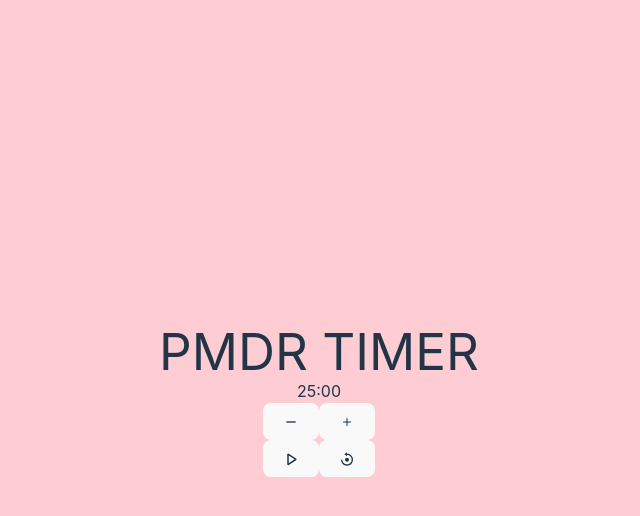
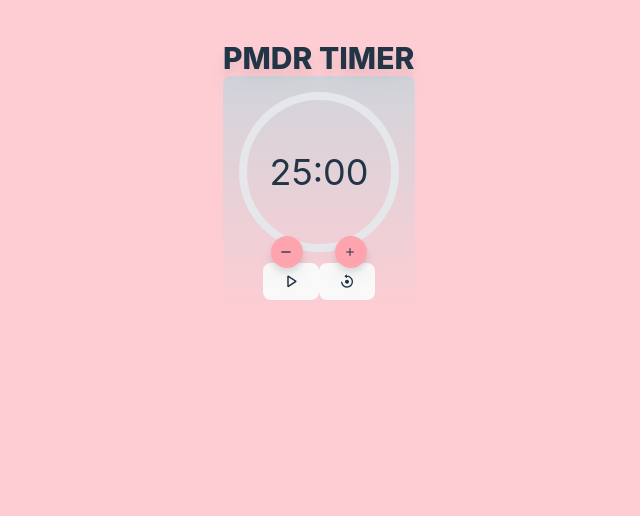
Before and after one commit to becodeorg/hamilton-7-react-project-lilouMazzarisi, a React (Vite) app in the folder pomodoro-timer/: page / in a window 1280 px wide. Shown: the top 516 px of the page, without its empty margins (321-961 px from the left). Built offline with nearby package versions, Linux system fonts and the light colour scheme.

Commit message:
adding style

```diff
--- a/pomodoro-timer/index.html
+++ b/pomodoro-timer/index.html
@@ -8,7 +8,7 @@
   <title>Vite + React</title>
 </head>
 
-<body class="bg-rose-200">
+<body class="bg-rose-200 items-start justify-center">
   <div id="root"></div>
   <script type="module" src="/src/main.jsx"></script>
 </body>
--- a/pomodoro-timer/src/App.css
+++ /dev/null
@@ -1,41 +0,0 @@
-#root {
-  max-width: 1280px;
-  margin: 0 auto;
-  padding: 2rem;
-  text-align: center;
-}
-
-.logo {
-  height: 6em;
-  padding: 1.5em;
-  will-change: filter;
-}
-.logo:hover {
-  filter: drop-shadow(0 0 2em #646cffaa);
-}
-.logo.react:hover {
-  filter: drop-shadow(0 0 2em #61dafbaa);
-}
-
-@keyframes logo-spin {
-  from {
-    transform: rotate(0deg);
-  }
-  to {
-    transform: rotate(360deg);
-  }
-}
-
-@media (prefers-reduced-motion: no-preference) {
-  a:nth-of-type(2) .logo {
-    animation: logo-spin infinite 20s linear;
-  }
-}
-
-.card {
-  padding: 2em;
-}
-
-.read-the-docs {
-  color: #888;
-}
--- a/pomodoro-timer/src/App.jsx
+++ b/pomodoro-timer/src/App.jsx
@@ -1,7 +1,7 @@
 import Timer from "./components/Timer"
 import Buttons from "./components/Buttons"
 import Modal from "./components/Modal"
-import "./App.css";
+import "./index.css";
 
 import React, { useState, useEffect } from 'react';
 
@@ -32,10 +32,8 @@ function App() {
   }, [start, timer]);
 
   const reset = () => {
-    if (!start) {
-      setTimer(25 * 60);
-      setStart(start);
-    }
+    setTimer(25 * 60);
+    setStart(false);
   }
 
   const add = () => {
@@ -49,11 +47,13 @@ function App() {
   }
 
   return (
-    <div className="App">
-      <h1>PMDR TIMER</h1>
-      <Timer timer={timer} substract={substract} add={add} />
-      <Buttons start={start} toggle={toggle} reset={reset} />
-      {show && <Modal setShow={setShow} reset={reset} timer={timer} />}
+    <div className="App p-10">
+      <h1 className="text-3xl font-extrabold drop-shadow-xl">PMDR TIMER</h1>
+      <div className="flex flex-col items-center justify-between bg-gradient-to-b from-gray-300 to-transparent rounded-lg p-4 h-60">
+        <Timer timer={timer} substract={substract} add={add} />
+        <Buttons start={start} toggle={toggle} reset={reset} />
+        {show && <Modal setShow={setShow} reset={reset} timer={timer} />}
+      </div>
     </div >
   )
 }
--- a/pomodoro-timer/src/components/Modal.jsx
+++ b/pomodoro-timer/src/components/Modal.jsx
@@ -2,7 +2,7 @@ const Modal = ({ timer, show, setShow, reset }) => {
     return (
         <div>
             <h3>Break Time!</h3>
-            <button
+            <button className="basicBtn"
                 onClick={() => { setShow(show) }}
             >
                 Close
--- a/pomodoro-timer/src/components/Timer.jsx
+++ b/pomodoro-timer/src/components/Timer.jsx
@@ -13,24 +13,26 @@ const Timer = ({ timer, add, substract }) => {
         )
     }
     return (
-        <div>
-            <div className='timer'>
-                <span>
+        <div className='flex flex-col items-center justify-center gap-5 relative'>
+
+            <div className='timer border-8 rounded-full w-40 h-40 flex items-center justify-center'>
+                <span className='text-4xl '>
                     {timeFormat(timer)}
                 </span>
             </div>
+            <div className='flex justify-between absolute w-3/5 top-36'>
                 <button
-                className='btnMinus'
+                    className='btnMinus basicBtn '
                     onClick={substract}
                 >
                     <BiMinus />
                 </button>
                 <button
-                className='btnPlus'
+                    className='btnPlus basicBtn'
                     onClick={add}>
                     <BsPlus />
                 </button>
-
+            </div>
         </div>
     )
 }
--- a/pomodoro-timer/src/index.css
+++ b/pomodoro-timer/src/index.css
@@ -63,6 +63,10 @@ button:focus-visible {
   outline: 4px auto -webkit-focus-ring-color;
 }
 
+.basicBtn {
+  @apply rounded-full w-8 h-8 p-1.5 bg-rose-300 drop-shadow-lg;
+}
+
 @media (prefers-color-scheme: light) {
   :root {
     color: #213547;
```
Lines whose indentation alone changed are shown as unchanged.
